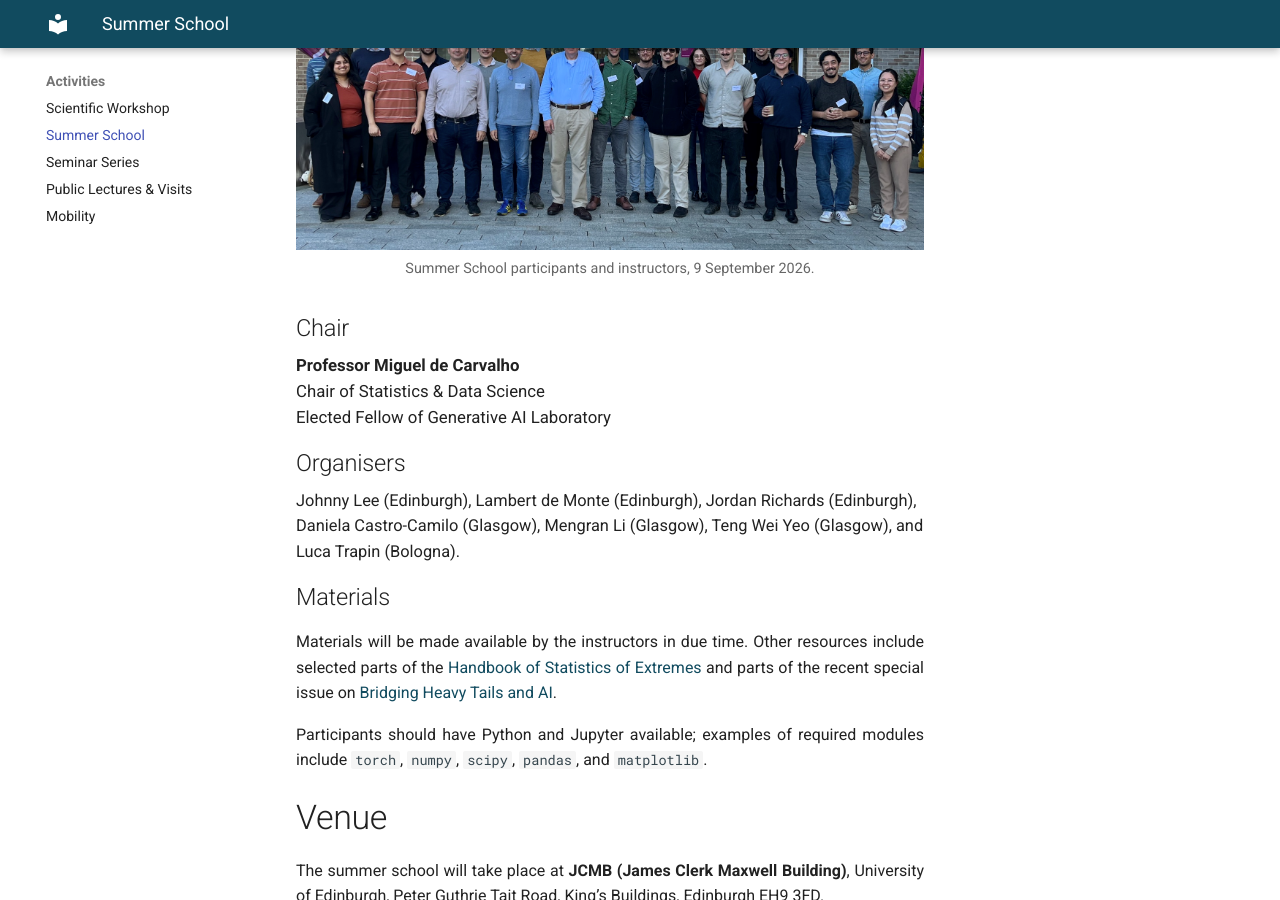
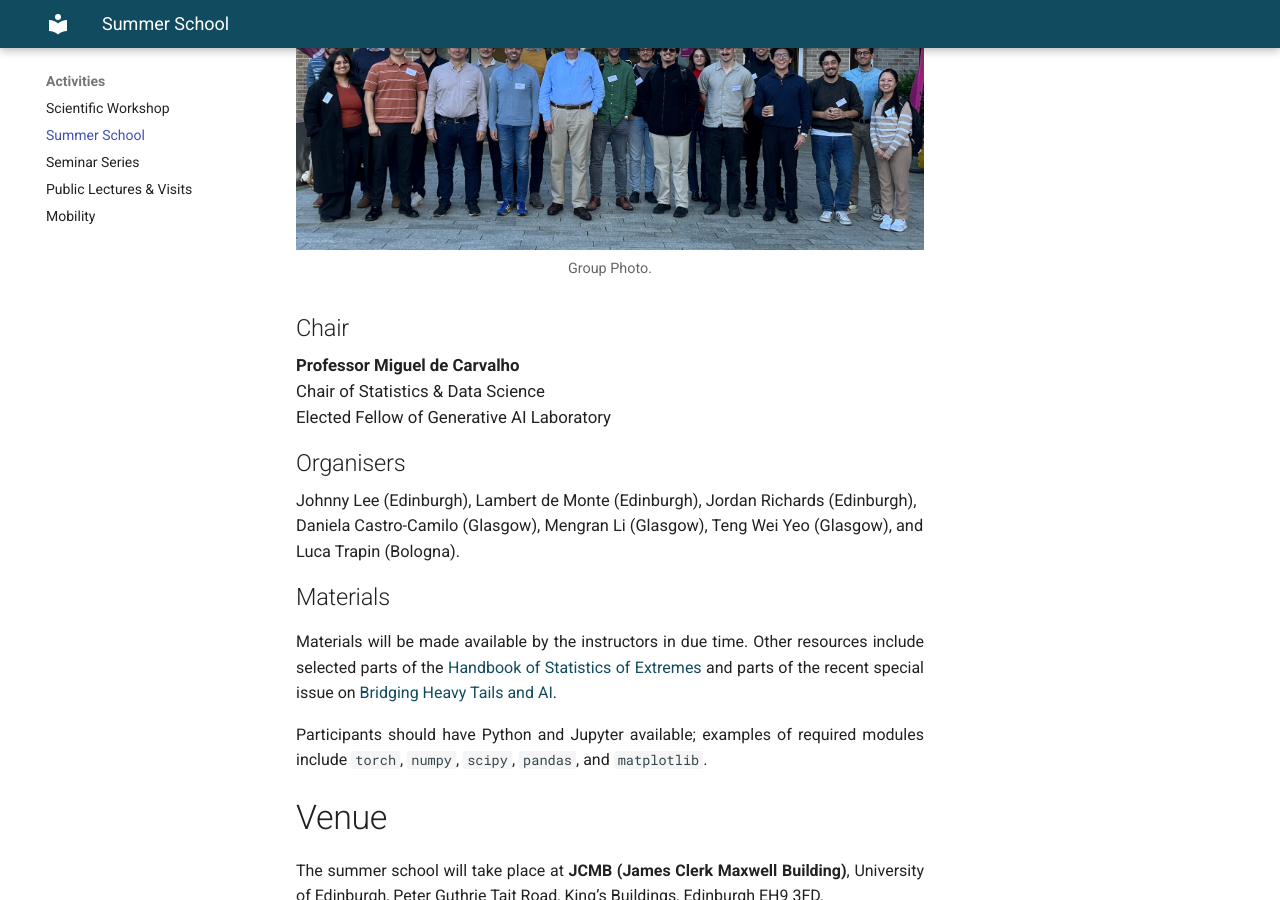
Before and after one commit to gamex-network/gamex-network.github.io, an MkDocs documentation site: the page built from docs/school.md, in a window 1280 px wide and 900 px high, scrolled down 1482 px. Built offline with MkDocs 1.6.1 and Material for MkDocs 9.7.7, drawn with Linux system fonts in a browser that asks for light colours.

Commit message:
Shorten Summer School photo caption

```diff
--- a/docs/school.md
+++ b/docs/school.md
@@ -34,7 +34,7 @@ To be considered if additional places become available, or to join the waiting l
   <a href="../assets/summer-school-2026/day2-group-photo.jpg">
     <img src="../assets/summer-school-2026/day2-group-photo.jpg" alt="Summer School participants and instructors outside the James Clerk Maxwell Building">
   </a>
-  <figcaption>Summer School participants and instructors, 9 September 2026.</figcaption>
+  <figcaption>Group Photo.</figcaption>
 </figure>
 
 ## Chair
```
